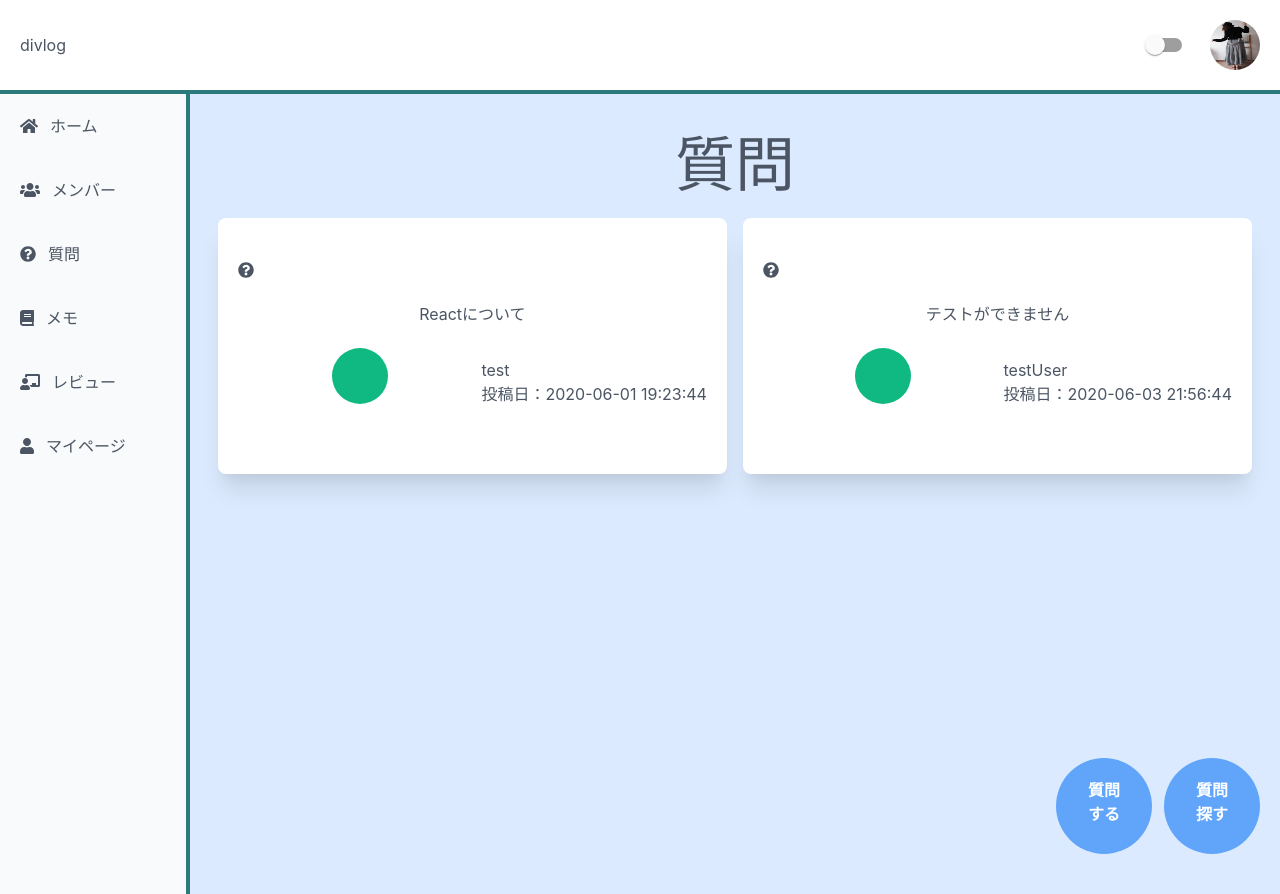
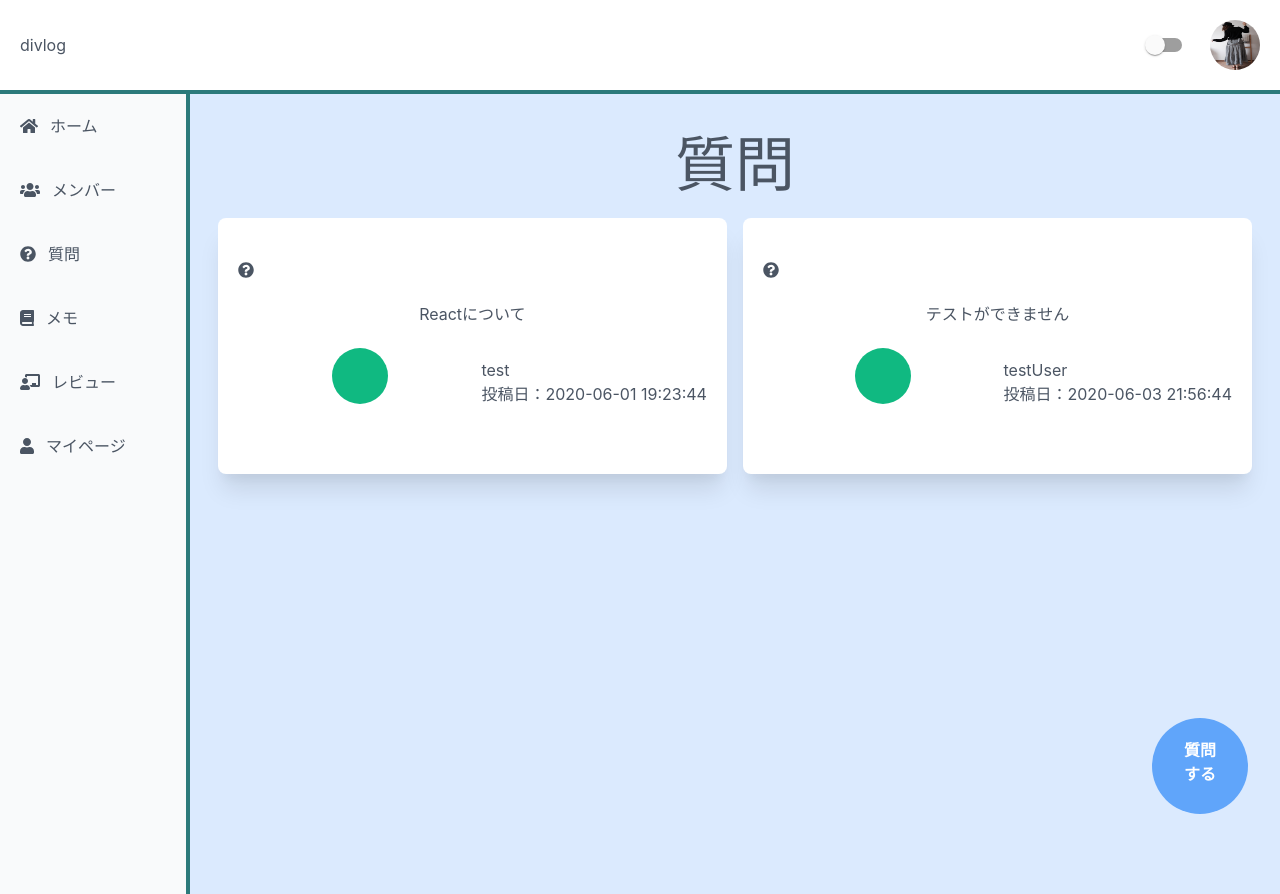
Before and after one commit to yk-you0922/divlog, a Next.js app: page /Question/Questions in a window 1280 px wide. Built offline with nearby package versions, Linux system fonts and the light colour scheme; data requests are answered from the project's data file.

Commit message:
♻️ タイプの型定義を修正

```diff
--- a/src/pages/Question/NewQuestion.tsx
+++ b/src/pages/Question/NewQuestion.tsx
@@ -5,9 +5,6 @@ const NewQuestion: VFC = () => {
 	return (
 		<div>
 			<Title>質問する</Title>
-			<div className="w-8/12 h-80 bg-gray-200">
-				ここにマークダウンエディターがきます
-			</div>
 		</div>
 	);
 };
--- a/src/pages/Question/Questions.tsx
+++ b/src/pages/Question/Questions.tsx
@@ -1,6 +1,5 @@
 import React, { VFC } from 'react';
 import { GetServerSideProps } from 'next';
-import Link from 'next/link';
 
 import { QuestionCard } from 'src/components/Card/QuestionCard';
 import { Title } from 'src/components/Header/Title';
@@ -11,13 +10,13 @@ export const getServerSideProps: GetServerSideProps = async (context) => {
 	// 外部APIから全ユーザー情報を取得
 	const res = await fetch('http://localhost:3100/questions');
 	console.log(context);
-	let questions: Array<Question> = await res.json();
+	let questions: Question[] = await res.json();
 	// データをprops経由でページに渡す
 	return { props: { questions } };
 };
 
 type Props = {
-	questions: Array<Question>;
+	questions: Question[];
 };
 
 const Questions: VFC<Props> = (props) => {
@@ -32,21 +31,12 @@ const Questions: VFC<Props> = (props) => {
 					</div>
 				))}
 			</div>
-			<div className="flex absolute bottom-10 right-5">
+			<div className="flex absolute bottom-20 right-5">
 				<div className="mr-3">
-					<Link href="/Question/NewQuestion">
-						<LinkButton>
-							質問
-							<br />
-							する
-						</LinkButton>
-					</Link>
-				</div>
-				<div>
-					<LinkButton>
+					<LinkButton href={"/Question/NewQuestion"}>
 						質問
 						<br />
-						探す
+						する
 					</LinkButton>
 				</div>
 			</div>
--- a/src/pages/Users.tsx
+++ b/src/pages/Users.tsx
@@ -9,13 +9,13 @@ export const getServerSideProps: GetServerSideProps = async (context) => {
 	// 外部APIから全ユーザー情報を取得
 	const res = await fetch('http://localhost:3100/users');
 	console.log(context);
-	let users: Array<User> = await res.json();
+	let users: User[] = await res.json();
 	// データをprops経由でページに渡す
 	return { props: { users } };
 };
 
 type Props = {
-	users: Array<User>;
+	users: User[];
 };
 
 const Users: VFC<Props> = (props) => {
```
